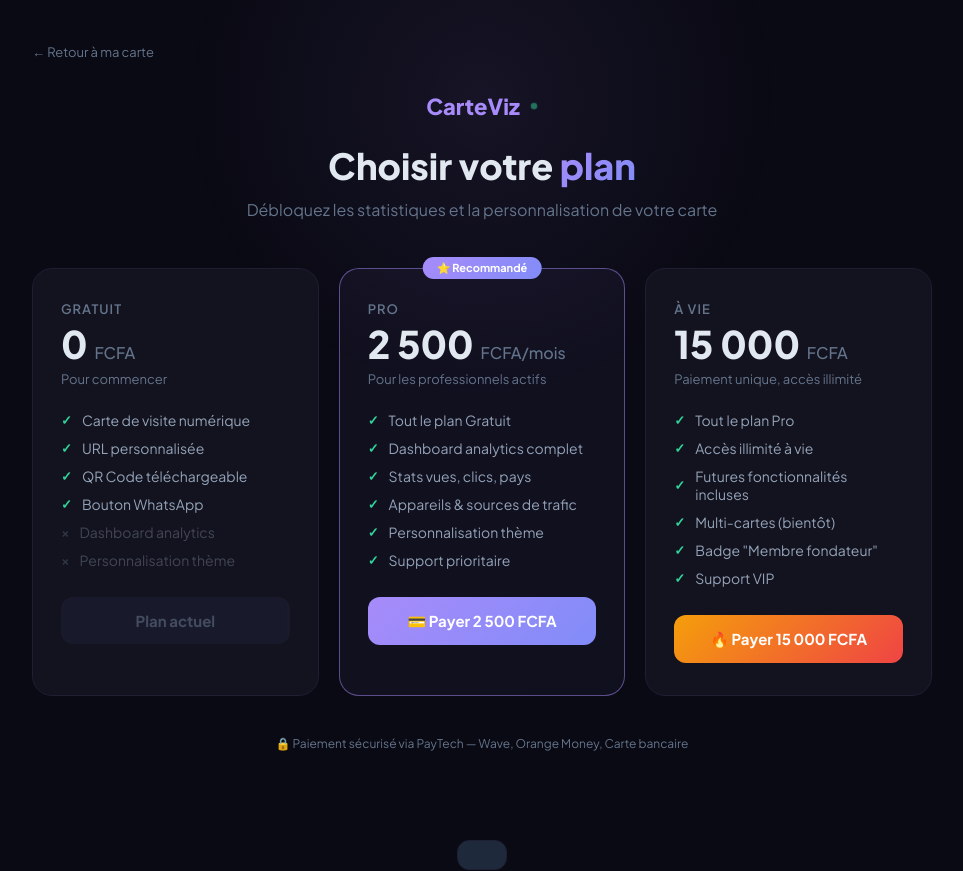
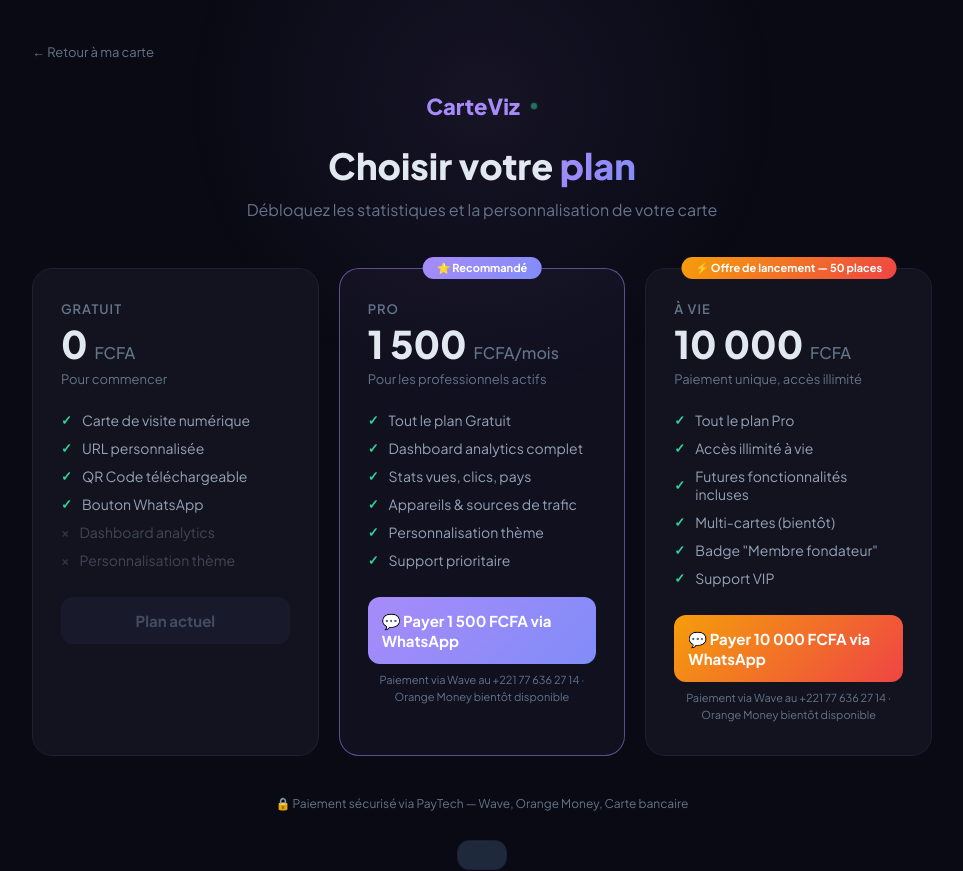
Before and after one commit to chniang/carte_visite, a plain HTML site: page paiement.html in a window 1280 px wide. Shown: the whole page, without its empty margins (158-1121 px from the left). Before the commit the page ends 811 px from the top, so only its background shows below. Drawn offline with Linux system fonts and the light colour scheme.

Commit message:
update prices Wave WhatsApp payment system

```diff
--- a/paiement.html
+++ b/paiement.html
@@ -307,6 +307,37 @@
 
   .back-link:hover { color: var(--accent); }
 
+
+  .launch-badge {
+    position: absolute;
+    top: -12px;
+    left: 50%;
+    transform: translateX(-50%);
+    background: linear-gradient(135deg, #f59e0b, #ef4444);
+    color: white;
+    font-size: 11px;
+    font-weight: 700;
+    padding: 4px 14px;
+    border-radius: 20px;
+    white-space: nowrap;
+    z-index: 2;
+  }
+
+  .pay-note {
+    text-align: center;
+    color: var(--muted);
+    font-size: 11px;
+    margin-top: 8px;
+    line-height: 1.5;
+  }
+
+  a.btn-pay {
+    text-decoration: none;
+    display: flex;
+    align-items: center;
+    justify-content: center;
+  }
+
   @media (max-width: 600px) {
     .plans { grid-template-columns: 1fr; }
   }
@@ -350,7 +381,7 @@
     <!-- Pro -->
     <div class="plan-card featured">
       <div class="plan-name">Pro</div>
-      <div class="plan-price">2 500 <span>FCFA/mois</span></div>
+      <div class="plan-price">1 500 <span>FCFA/mois</span></div>
       <div class="plan-desc">Pour les professionnels actifs</div>
       <ul class="plan-features">
         <li>Tout le plan Gratuit</li>
@@ -360,16 +391,17 @@
         <li>Personnalisation thème</li>
         <li>Support prioritaire</li>
       </ul>
-      <button class="btn-pay btn-pay-pro" onclick="initPayment('monthly')">
-        <span class="btn-text">💳 Payer 2 500 FCFA</span>
-        <div class="spinner"></div>
-      </button>
+      <a id="btnWaPro" href="#" class="btn-pay btn-pay-pro" target="_blank" rel="noopener">
+        💬 Payer 1 500 FCFA via WhatsApp
+      </a>
+      <p class="pay-note">Paiement via Wave au +221 77 636 27 14 · Orange Money bientôt disponible</p>
     </div>
 
     <!-- À vie -->
-    <div class="plan-card">
+    <div class="plan-card" style="position:relative">
+      <div class="launch-badge">⚡ Offre de lancement — 50 places</div>
       <div class="plan-name">À Vie</div>
-      <div class="plan-price">15 000 <span>FCFA</span></div>
+      <div class="plan-price">10 000 <span>FCFA</span></div>
       <div class="plan-desc">Paiement unique, accès illimité</div>
       <ul class="plan-features">
         <li>Tout le plan Pro</li>
@@ -379,10 +411,10 @@
         <li>Badge "Membre fondateur"</li>
         <li>Support VIP</li>
       </ul>
-      <button class="btn-pay btn-pay-lifetime" onclick="initPayment('lifetime')">
-        <span class="btn-text">🔥 Payer 15 000 FCFA</span>
-        <div class="spinner"></div>
-      </button>
+      <a id="btnWaLifetime" href="#" class="btn-pay btn-pay-lifetime" target="_blank" rel="noopener">
+        💬 Payer 10 000 FCFA via WhatsApp
+      </a>
+      <p class="pay-note">Paiement via Wave au +221 77 636 27 14 · Orange Money bientôt disponible</p>
     </div>
 
   </div>
@@ -417,11 +449,14 @@
     setTimeout(() => t.classList.remove('show'), 4000);
   }
 
-  async function initPayment(plan) {
-    if (!slug || !token) {
-      showToast('❌ Accès invalide — lien propriétaire requis', 'error');
-      return;
-    }
+  // Liens WhatsApp dynamiques avec le slug
+  function buildWaLinks() {
+    var msgPro = encodeURIComponent("Je veux le plan Pro 1500 FCFA/mois - Ma carte : " + (slug || ""));
+    var msgLifetime = encodeURIComponent("Je veux le plan A vie 10000 FCFA - Ma carte : " + (slug || ""));
+    document.getElementById("btnWaPro").href = "https://wa.me/221776362714?text=" + msgPro;
+    document.getElementById("btnWaLifetime").href = "https://wa.me/221776362714?text=" + msgLifetime;
+  }
+  buildWaLinks();
 
     // Identifier le bouton cliqué
     const btnIndex = plan === 'monthly' ? 0 : 1;
```
Also changed, not shown: index_saas.html (+3 -3 lines), .claude/settings.local.json.
